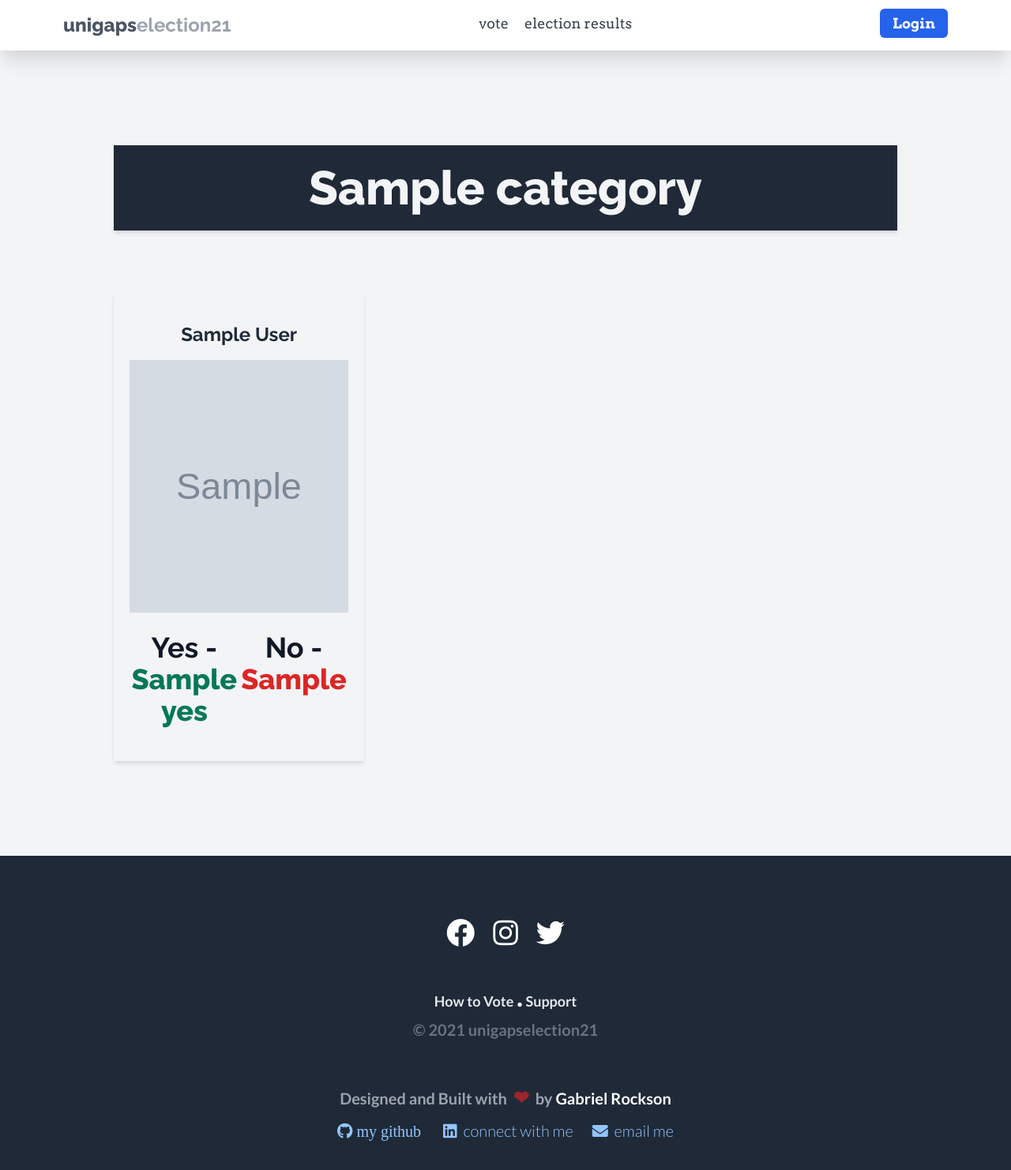
After one commit to rocksongabriel/musical-potato, a Django app: template templates/vote/result-page-individual.html in a window 1280 px wide. The commit adds this page. Shown: the whole page at 79% size. Run offline with Django 3.2, Linux system fonts and the light colour scheme; the template is opened without the code that fills it: most values are stand-ins (such as "Sample title", 1, 10 or a date in 2020); grey boxes marked "Sample" are stand-in pictures; style sheets or scripts are compiled from the project's sources; some libraries are stand-ins or nearby versions.

Commit message:
Add the individual result page template

```diff
--- /dev/null
+++ b/templates/vote/result-page-individual.html
@@ -0,0 +1,44 @@
+{% extends 'base.html' %}
+
+{% block title %}Results of {{ category.name }} portfolio {% endblock %}
+
+
+{% block content %}
+
+<div class="my-16 md:my-20 mx-5 md:mx-10 lg:mx-16  font-raleway">
+    <h1 class="text-center bg-gray-800 shadow-md text-gray-100 text-4xl sm:text-6xl font-extrabold py-6 mb-2">{{ category.name }}</h1>
+
+    <div class="grid grid-cols-1 md:grid-cols-2 lg:grid-cols-3 gap-5 my-20">
+
+        {% for candidate in category.candidates.all %}
+
+            <div class="shadow-md p-5" data-aos="flip-right" data-aos-delay="50" data-aos-duration="500">
+                <!-- render the name of the candidate -->
+                <h1 class="text-2xl text-center text-gray-800 py-4 font-bold">
+                    {{ candidate.full_name }}
+                </h1>
+
+                <!-- render the picture of the candidate from the form-->
+                <div class="">
+                    <img src="{{ candidate.picture.url }}" class="w-full h-80">
+                </div>
+
+                <div class="flex">
+                    <div class="my-2 font-raleway w-1/2"> <!-- display number of votes-->
+                        <h1 class="text-4xl text-center text-gray-900 py-4 font-bold">
+                            Yes - <span class="text-green-700 font-extrabold">{{ candidate.yes }}</span>
+                        </h1>
+                    </div>
+                    <div class="my-2 font-raleway w-1/2"> <!-- display number of votes-->
+                        <h1 class="text-4xl text-center text-gray-900 py-4 font-bold">
+                            No - <span class="text-red-600 font-extrabold">{{ candidate.no }}</span>
+                        </h1>
+                    </div>
+                </div>
+
+            </div>
+        {% endfor %}
+    </div>
+</div>
+
+{% endblock content %}
--- a/templates/vote/vote-page-individual.html
+++ b/templates/vote/vote-page-individual.html
@@ -7,9 +7,9 @@
 {% block content %}
     <div id="vote-app" class="my-16 md:my-20 font-raleway">
 
-        <h1 class="text-center shadow-md text-gray-600 text-4xl sm:text-5xl font-extrabold py-6 mb-2 ">{{ category.name }}</h1>
+        <h1 class="text-center bg-gray-800 shadow-md text-gray-100 text-4xl sm:text-6xl font-extrabold py-6 mb-2">{{ category.name }}</h1>
 
-        <div class="mx-2 md:mx-5 lg:mx-10 my-5 md:my-10">
+        <div class="my-5 md:my-10">
 
             <!-- Button to clear votes -->
             <button
```
